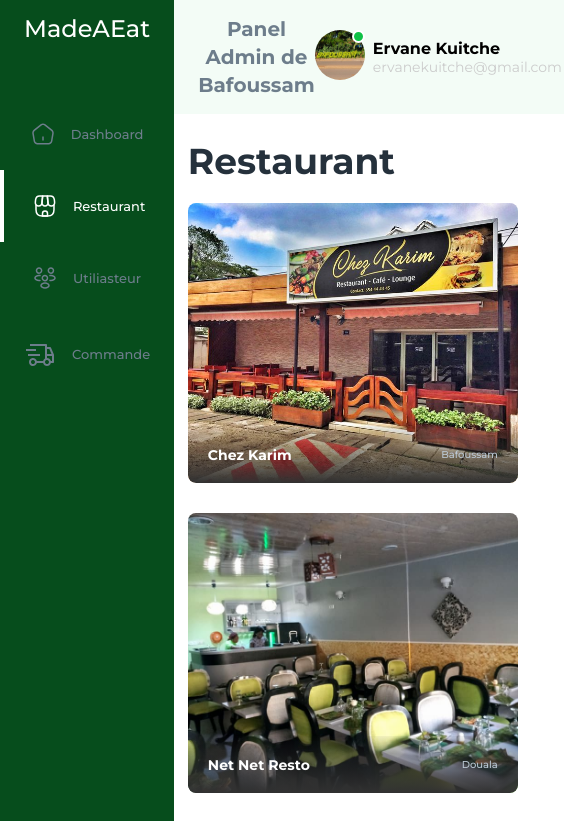
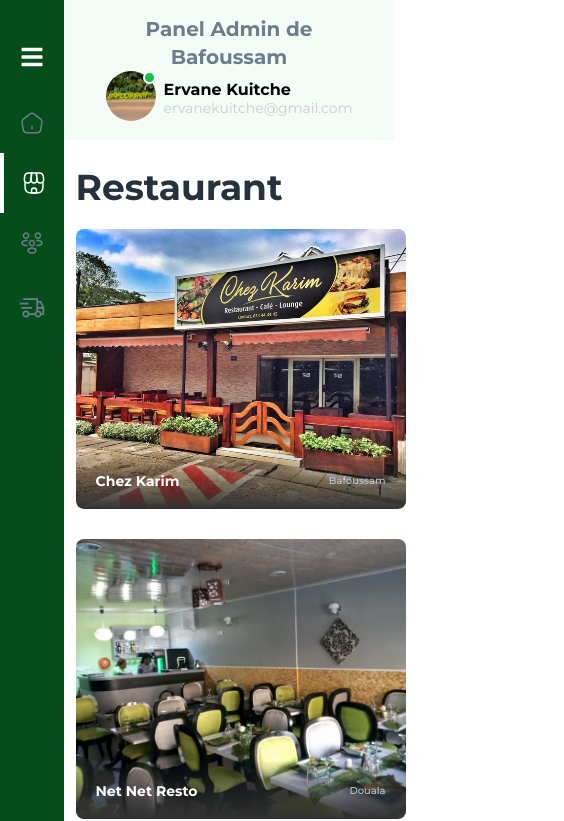
Before and after one commit to Noumbissi16/MadeAEatPanelAdmin, a React (Vite) app: page /restaurants in a window 390 px wide. Shown: the top 821 px of the page, 564 px wide, since content can reach past the window. Built offline with nearby package versions, Linux system fonts and the light colour scheme.

Commit message:
made sidebar responsive

```diff
--- a/package.json
+++ b/package.json
@@ -4,7 +4,7 @@
   "version": "0.0.0",
   "type": "module",
   "scripts": {
-    "dev": "vite",
+    "dev": "vite --host",
     "build": "tsc && vite build",
     "lint": "eslint . --ext ts,tsx --report-unused-disable-directives --max-warnings 0",
     "preview": "vite preview"
@@ -14,6 +14,7 @@
     "axios": "^1.6.2",
     "react": "^18.2.0",
     "react-dom": "^18.2.0",
+    "react-icons": "^4.12.0",
     "react-redux": "^9.0.1",
     "react-router-dom": "^6.20.1",
     "react-table": "^7.8.0"
--- a/src/components/shared/LeftSideBar.tsx
+++ b/src/components/shared/LeftSideBar.tsx
@@ -1,14 +1,40 @@
 import { NavLink, useLocation } from "react-router-dom";
 import s from "../../styles/shared/LeftSideBar.module.css";
+import { useState } from "react";
+import { FaBars } from "react-icons/fa";
 
 const LeftSideBar = () => {
   const { pathname } = useLocation();
 
+  const [showSideBar, setshowSideBar] = useState(false);
+
   return (
-    <nav className={s.leftSideBar}>
-      <h1 className={s.logo}>MadeAEat</h1>
+    <nav
+      className={s.leftSideBar}
+      style={{
+        width: showSideBar ? "250px" : "64px",
+        position: showSideBar ? "fixed" : "sticky",
+      }}
+    >
+      <div className={s.topSection}>
+        <h1
+          style={{ display: showSideBar ? "block" : "none" }}
+          className={s.logo}
+        >
+          MadeAEat
+        </h1>
+        <div className={s.bars} onClick={() => setshowSideBar(!showSideBar)}>
+          <FaBars />
+        </div>
+      </div>
+
+      <div>
         <ul className={s.navLinkContainer}>
-        <NavLink to={"/"} className={s.link}>
+          <NavLink
+            to={"/"}
+            className={s.link}
+            onClick={() => setshowSideBar(false)}
+          >
             <svg
               width="24"
               height="24"
@@ -27,9 +53,13 @@
                 className={pathname !== "/" ? s.color : "white"}
               />
             </svg>
-          Dashboard
+            <p style={{ display: showSideBar ? "block" : "none" }}>Dashboard</p>
           </NavLink>
-        <NavLink to={"/restaurants"} className={s.link}>
+          <NavLink
+            to={"/restaurants"}
+            className={s.link}
+            onClick={() => setshowSideBar(false)}
+          >
             <svg
               width="24"
               height="24"
@@ -59,9 +89,15 @@
                 strokeLinejoin="round"
               />
             </svg>
+            <p style={{ display: showSideBar ? "block" : "none" }}>
               Restaurant
+            </p>
           </NavLink>
-        <NavLink to={"/utilisateurs"} className={s.link}>
+          <NavLink
+            to={"/utilisateurs"}
+            className={s.link}
+            onClick={() => setshowSideBar(false)}
+          >
             <svg
               width="24"
               height="24"
@@ -74,9 +110,15 @@
                 fill={pathname !== "/utilisateurs" ? "#6d7d8b" : "white"}
               />
             </svg>
+            <p style={{ display: showSideBar ? "block" : "none" }}>
               Utiliasteur
+            </p>
           </NavLink>
-        <NavLink to={"/commandes"} className={s.link}>
+          <NavLink
+            to={"/commandes"}
+            className={s.link}
+            onClick={() => setshowSideBar(false)}
+          >
             <svg
               width="32"
               height="32"
@@ -93,9 +135,10 @@
                 fill={pathname !== "/commandes" ? "#6d7d8b" : "white"}
               />
             </svg>
-          Commande
+            <p style={{ display: showSideBar ? "block" : "none" }}>Commande</p>
           </NavLink>
         </ul>
+      </div>
     </nav>
   );
 };
--- a/src/styles/shared/LeftSideBar.module.css
+++ b/src/styles/shared/LeftSideBar.module.css
@@ -1,14 +1,23 @@
 @import url("../../global.css");
 
 .leftSideBar {
-  padding-top: 15px;
-  width: 280px;
+  position: sticky;
+  width: 250px;
+  padding-top: 40px;
   background-color: var(--primary-700);
   height: 100vh;
-  position: sticky;
+  z-index: 100;
   top: 0;
+  /* bottom: 0; */
 }
-
+.topSection {
+  display: flex;
+  align-items: center;
+  justify-content: center;
+  /* padding: 20px 15px; */
+  gap: 12px;
+  margin-bottom: 18px;
+}
 .logo {
   color: #fff;
   text-align: center;
@@ -16,16 +25,23 @@
   font-size: 24px;
   font-style: normal;
   font-weight: 500;
-  line-height: 28px; /* 116.667% */
-  margin-bottom: 55px;
+}
+
+.bars {
+  margin-top: 5px;
+  font-size: 24px;
+  color: white;
 }
 
 .navLinkContainer {
   display: flex;
   flex-direction: column;
 }
+.link:hover {
+  /* background-color: var(--primary-200); */
+}
 .link {
-  padding: 24px;
+  padding: 18px;
   display: flex;
   cursor: pointer;
   gap: 16px;
@@ -37,7 +53,7 @@
 
   /* Paragraph */
   font-family: Montserrat;
-  font-size: 13px;
+  /* font-size: 13px; */
   font-style: normal;
   font-weight: 500;
   line-height: 18px; /* 138.462% */
@@ -45,3 +61,6 @@
 .color {
   fill: var(--grey);
 }
+
+@media only screen and (min-width: 600px) {
+}
--- a/src/styles/shared/TopBar.module.css
+++ b/src/styles/shared/TopBar.module.css
@@ -1,8 +1,17 @@
 @import url("../../global.css");
+
+/* Styles for screens up to 600 pixels wide */
+@media only screen and (max-width: 600px) {
+  /* Your styles for small screens go here */
+  .contentContainer {
+    flex-direction: column;
+  }
+}
 
 .container {
   width: 100%;
   background-color: var(--backgroundColor);
+  /* background-color: red; */
   padding: 15px;
 }
 
@@ -21,6 +30,7 @@
   font-style: normal;
   font-weight: 600;
   line-height: 28px; /* 140% */
+  margin: 0;
 }
 .user {
   display: flex;
@@ -65,3 +75,13 @@
   border: 2px solid var(--white);
   border-radius: 50px;
 }
+
+/* Styles for screens between 601 and 900 pixels wide */
+@media only screen and (min-width: 601px) and (max-width: 900px) {
+  /* Your styles for medium screens go here */
+}
+
+/* Styles for screens 901 pixels wide and above */
+@media only screen and (min-width: 901px) {
+  /* Your styles for large screens go here */
+}
```
Also changed, not shown: public/assets/images/menu.png (added), 1 other file (tests, documents, lock files or other folders). Lines whose indentation alone changed are shown as unchanged.
